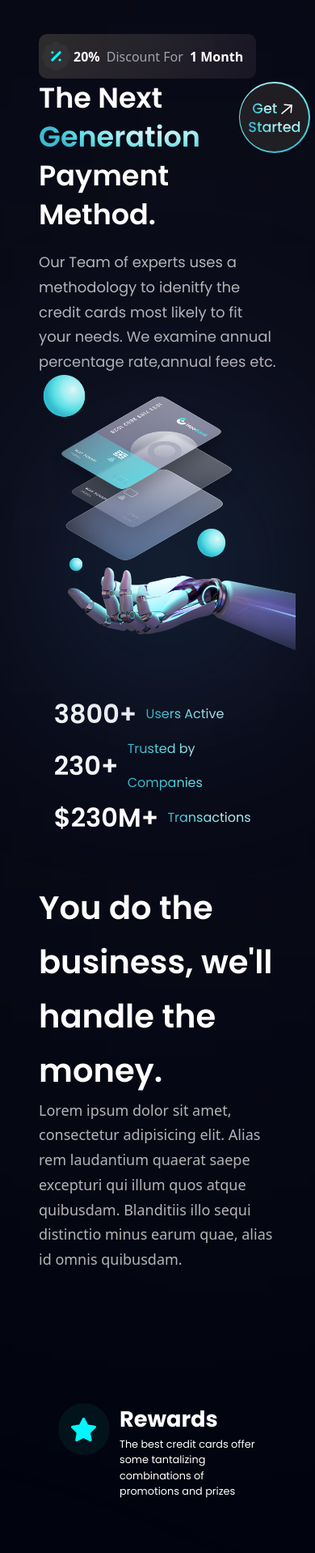
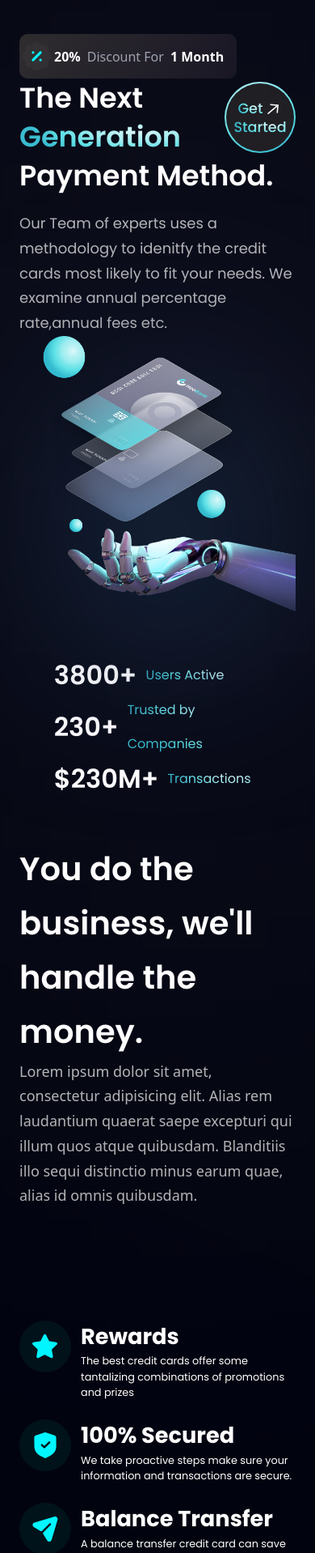
Before and after one commit to aditya8850/Banking-App-Landing_reactJs, a React (Vite) app: page / in a window 390 px wide. Shown: the part 54-1972 px from the top of the page at 81% size. Built offline with nearby package versions, Linux system fonts and the light colour scheme.

Commit message:
final-commit

```diff
--- a/src/components/Business.jsx
+++ b/src/components/Business.jsx
@@ -3,7 +3,7 @@ import { features } from "../constants/";
 import styles, { layout } from "../style.js";
 import Button from "./Button";
 const FeatureCard = ({ icon, title, content, index }) => (
-  <div className={`flex flex-row p-6 rounded-[20px] ${index !== features.length-1 ? 'mb-6':'mb-0'} feature-card`}>
+  <div className={`flex flex-row  rounded-[20px] ${index !== features.length-1 ? 'mb-6':'mb-0'} feature-card`}>
     <div className={`w-[4rem] h-[4rem] rounded-full ${styles.flexCenter} bg-dimBlue`}>
       <img src={icon} alt="icon" className="w-[50%] h-[50%] object-contain" />
     </div>
@@ -18,7 +18,7 @@ const FeatureCard = ({ icon, title, content, index }) => (
   </div>
 );
 const Business = () => (
-  <section id="features" className={`${layout.section}  xl:px-0 sm:px-16 px-6`}>
+  <section id="features" className={`${layout.section}  xl:px-0 sm:px-16 `}>
     <div className={layout.sectionInfo}>
       <h2 className={styles.heading2}>
         You do the business,
--- a/src/components/Hero.jsx
+++ b/src/components/Hero.jsx
@@ -8,7 +8,7 @@ const Hero = () => (
     className={`flex md:flex-row flex-col ${styles.paddingY} md:py-5  width-{100vw} `}
   >
     <div
-      className={`flex-1 ${styles.flexStart} flex-col xl:px-0 sm:px-16 px-6`}
+      className={`flex-1 ${styles.flexStart} flex-col xl:px-0 sm:px-16 `}
     >
       <div className="flex flex-row items-center py-[6px] pr-4  justify-center bg-discount-gradient rounded-[10px]   ">
         <img
```
